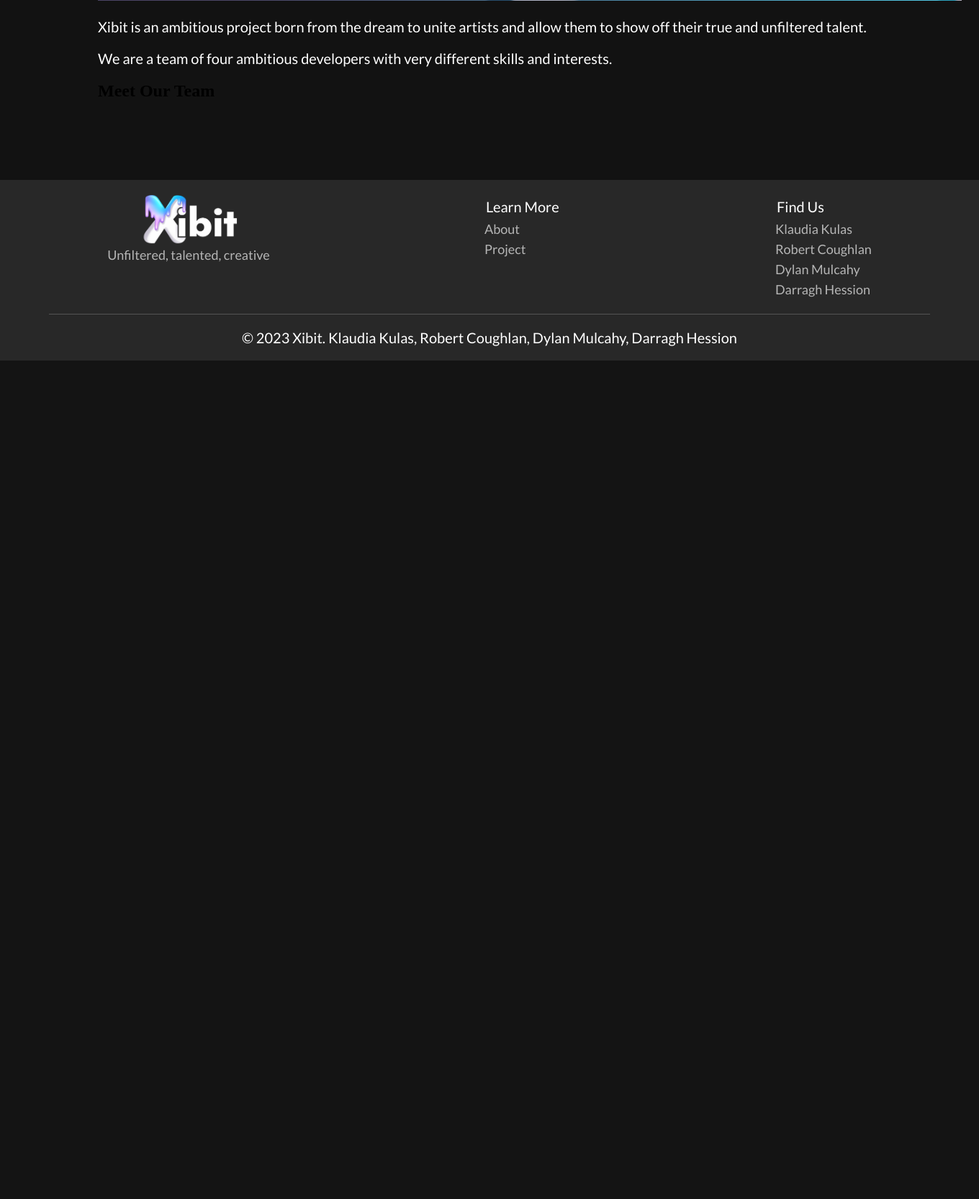
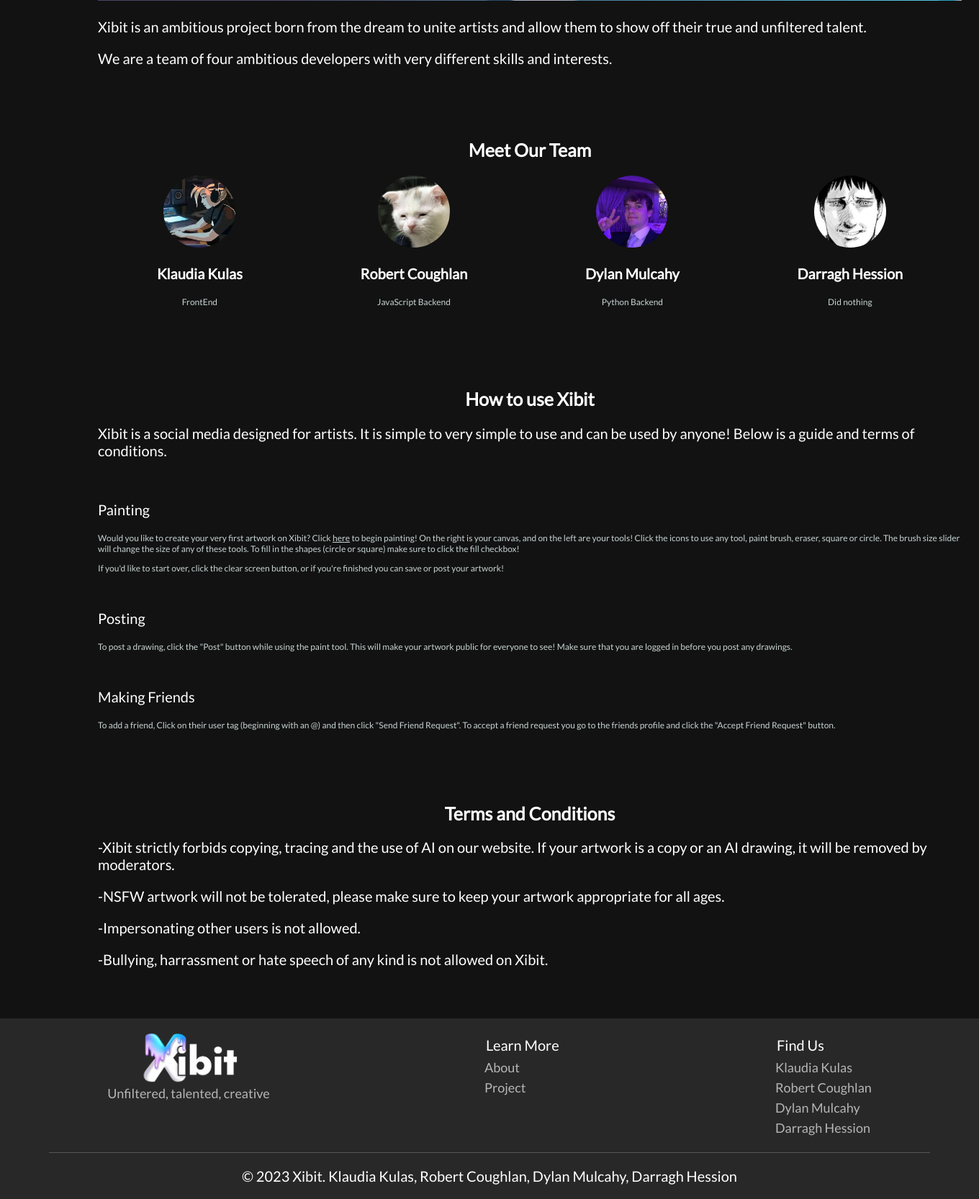
Before and after one commit to OkLuden/Xibit, a Flask app: page /about in a window 1360 px wide. Shown: the part 654-2320 px from the top of the page at 72% size. Before the commit the page ends 1155 px from the top, so only its background shows below. Run offline with Flask 2, Linux system fonts and the light colour scheme; parts of the project's set-up code (start-up, migrations or seed data) failed here and were passed over.

Commit message:
About page content added

```diff
--- a/Xibit/templates/about.html
+++ b/Xibit/templates/about.html
@@ -7,7 +7,47 @@
         <div class="left_text">
             <p class="text">Xibit is an ambitious project born from the dream to unite artists and allow them to show off their true and unfiltered talent.</p>
             <p class="text">We are a team of four ambitious developers with very different skills and interests.</p>
-            <h2>Meet Our Team</h2>
+            <h2 class="about_heading2">Meet Our Team</h2>
+            <div class="team_container">
+                <div class="teammate">
+                    <img src="../static/images/klaudia.jfif" class="team_pfp" alt="Klaudia">
+                    <h3 class="text">Klaudia Kulas</h3>
+                    <p class="textsmall">FrontEnd</p>
+                </div>
+                <div class="teammate">
+                    <img src="../static/images/robert.png" class="team_pfp" alt="Robert">
+                    <h3 class="text">Robert Coughlan</h3>
+                    <p class="textsmall">JavaScript Backend</p>
+                </div>
+                <div class="teammate">
+                    <img src="../static/images/dylan.png" class="team_pfp" alt="Dylan">
+                    <h3 class="text">Dylan Mulcahy</h3>
+                    <p class="textsmall">Python Backend</p>
+                </div>
+                <div class="teammate">
+                    <img src="../static/images/darragh.jpg" class="team_pfp" alt="Darragh">
+                    <h3 class="text">Darragh Hession</h3>
+                    <p class="textsmall">Did nothing</p>
+                </div>
+            </div>
+            <h2 class="about_heading2">How to use Xibit</h2>
+            <p class="text">Xibit is a social media designed for artists. It is simple to very simple to use and can be used by anyone! Below is a guide and terms of conditions.</p>
+            <br>
+            <p class="text">Painting</p>
+            <p class="textsmall">Would you like to create your very first artwork on Xibit? Click <a class="textsmall" href="{{ url_for('paint') }}">here</a> to begin painting! On the right is your canvas, and on the left are your tools! Click the icons to use any tool, paint brush, eraser, square or circle. The brush size slider will change the size of any of these tools. To fill in the shapes (circle or square) make sure to click the fill checkbox!</p>
+            <p class="textsmall">If you'd like to start over, click the clear screen button, or if you're finished you can save or post your artwork!</p>
+            <br>
+            <p class="text">Posting</p>
+            <p class="textsmall">To post a drawing, click the "Post" button while using the paint tool. This will make your artwork public for everyone to see! Make sure that you are logged in before you post any drawings.</p>
+            <br>
+            <p class="text">Making Friends</p>
+            <p class="textsmall">To add a friend, Click on their user tag (beginning with an @) and then click "Send Friend Request". To accept a friend request you go to the friends profile and click the "Accept Friend Request" button.</p>
+            <h2 class="about_heading2">Terms and Conditions</h2>
+            <p class="text">-Xibit strictly forbids copying, tracing and the use of AI on our website. If your artwork is a copy or an AI drawing, it will be removed by moderators.</p>
+            <p class="text">-NSFW artwork will not be tolerated, please make sure to keep your artwork appropriate for all ages.</p>
+            <p class="text">-Impersonating other users is not allowed.</p>
+            <p class="text">-Bullying, harrassment or hate speech of any kind is not allowed on Xibit.</p>
+
         </div>
     </div>
 {% endblock %}
```
